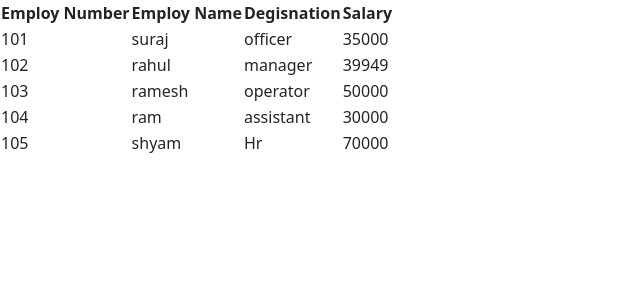
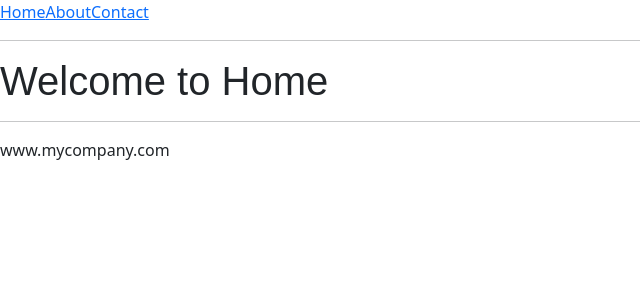
Before and after one commit to suraj19667/React, a React (Vite) app in the folder first/: page / in a window 1280 px wide. Shown: the top 300 px of the page, without its empty margins (0-640 px from the left). Built offline with nearby package versions, Linux system fonts and the light colour scheme.

Commit message:
updated commit

```diff
--- /dev/null
+++ b/first/src/About.jsx
@@ -0,0 +1,9 @@
+
+const About=()=>{
+    return(
+        <>
+        <h1>Contact us Pages</h1>
+        </>
+    )
+}
+export default About;
--- a/first/src/App.jsx
+++ b/first/src/App.jsx
@@ -1,94 +1,26 @@
+import React from 'react'
+import { BrowserRouter, Routes, Route } from 'react-router-dom';
+import Layout from './Layout';
+import Home from './Home';
+import About from './About';
+import Contact from './Contact';
+import NoPage from './NoPage';
+const App = () => {
+  return (
+    <>
+    <BrowserRouter>
+    <Routes>
+      <Route path="/" element={<Layout/>}>
+      <Route index element={<Home/>}/>
+      <Route path="home" element={<Home/>}/>
+      <Route path="about" element={<About/>}/>
+      <Route path="contact" element={<Contact/>}/>
+      <Route path="*" element={<NoPage/>}/>
 
-import EmpData from "../EmpData";
-const App=()=>{
-
-//   const student=[
-//     {
-//       "rollno":123,
-//       "name":"suraj",
-//       "city":"Delhi",
-//       "fees":4999
-//     },
-//      {
-//       "rollno":123,
-//       "name":"shyam",
-//       "city":"Mumbai",
-//       "fees":4999
-//     },
-//      {
-//       "rollno":123,
-//       "name":"ramesh",
-//       "city":"Pune",
-//       "fees":4999
-//     },
-//      {
-//       "rollno":23,
-//       "name":"rahul",
-//       "city":"Hydrabad",
-//       "fees":49393
-//     },
-//      {
-//       "rollno":45,
-//       "name":"ram",
-//       "city":"Bhopal",
-//       "fees":498099
-//     }
-//   ]
-
-//   const ans=student.map((key)=>{
-//     return(
-//     <tr>
-
-//       <td>{key.rollno}</td>
-//       <td>{key.name}</td>
-//       <td>{key.city}</td>
-//       <td>{key.fees}</td>
-
-//     </tr>
-//   )
-//   })
-//     return(
-//         <>
-//     <table>
-//       <tr>
-//         <th>Roll NO</th>
-//         <th>Name</th>
-//         <th>City</th>
-//         <th>Fees</th>
-//       </tr>
-//       {ans}
-//     </table>
-
-//     </>
-//   )
-// }
-const ans=EmpData.map((key)=>{
-  return(
-    <>
-    <tr>
-      <td>{key.empno}</td>
-      <td>{key.name}</td>
-      <td>{key.destignation}</td>
-      <td>{key.salary}</td>
-
-    </tr>
+    </Route>
+    </Routes>
+    </BrowserRouter>
     </>
   )
-});
-return (
-  <>
-  <table>
-   <tr>
-    <th>Employ Number</th>
-    <th>Employ Name</th>
-    <th>Degisnation</th>
-    <th>Salary</th>
-   </tr>
-   {ans}
-  </table>
-  </>
-
-)
-
 }
 export default App;
--- /dev/null
+++ b/first/src/Contact.jsx
@@ -0,0 +1,8 @@
+const Contact=()=>{
+    return(
+        <>
+        <h1>This is Contact</h1>
+        </>
+    )
+}
+export default Contact;
--- /dev/null
+++ b/first/src/Home.jsx
@@ -0,0 +1,8 @@
+const Home=()=>{
+    return(
+        <>
+        <h1>Welcome to Home</h1>
+        </>
+    )
+}
+export default Home;
--- /dev/null
+++ b/first/src/Layout.jsx
@@ -0,0 +1,20 @@
+
+
+import {Link, Outlet} from "react-router-dom"
+const Layout=()=>{
+    return(
+        <>
+        <Link to="home">Home</Link>
+        <Link to="about">About</Link>
+        <Link to="contact">Contact</Link>
+
+        <hr/>
+
+
+        <Outlet/>
+        <hr/>
+        www.mycompany.com
+        </>
+    )
+}
+export default Layout;
--- /dev/null
+++ b/first/src/NoPage.jsx
@@ -0,0 +1,9 @@
+const NoPage=()=>{
+
+    return(
+        <>
+        <h1>Error: 404- Page Not Found</h1>
+        </>
+    )
+}
+export default NoPage;
--- /dev/null
+++ b/package.json
@@ -0,0 +1,5 @@
+{
+  "dependencies": {
+    "react-router-dom": "^7.6.1"
+  }
+}
```
Also changed, not shown: 1 other file (tests, documents, lock files or other folders).
